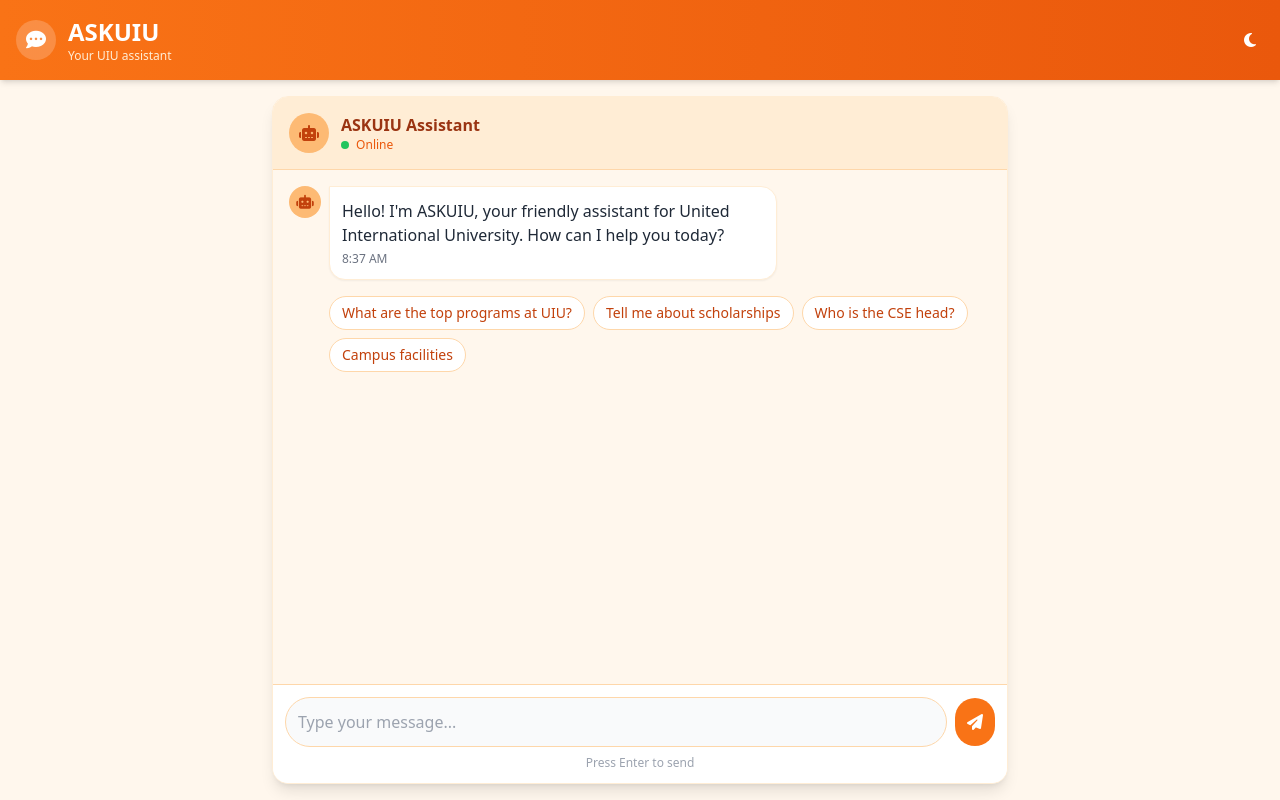
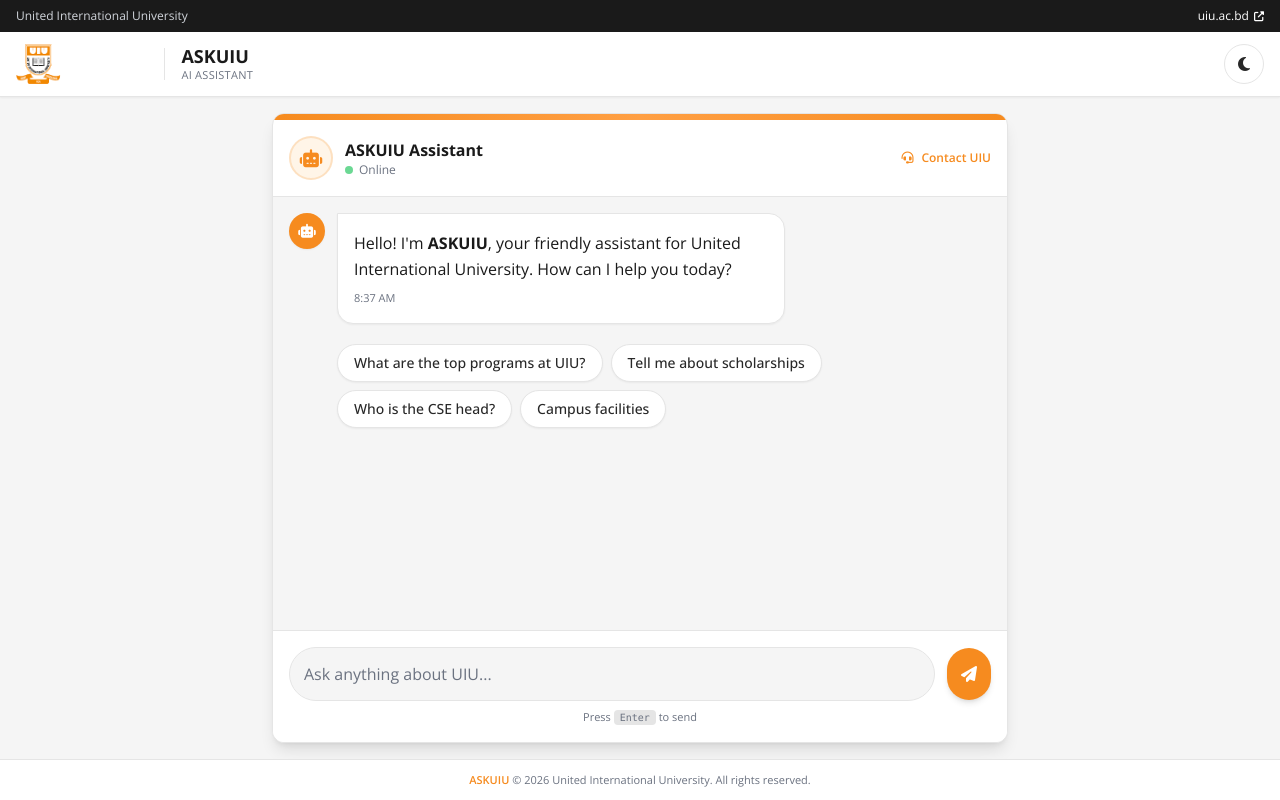
Before and after one commit to ArafathUIU/ASKUIU, a Flask app: page / in a window 1280 px wide. Run offline with Flask 3, Linux system fonts and the light colour scheme; parts of the project's set-up code (start-up, migrations or seed data) failed here and were passed over; some libraries are stand-ins or nearby versions.

Commit message:
feat: redesign UI with UIU brand identity
- Research UIU website visual identity: primary orange #F68B1F,
  dark #282828, Open Sans font, official logo.
- Add static/uiu-logo.png and static/favicon.png from uiu.ac.bd.
- Redesign templates/index.html with UIU header bar, logo, orange
  accent gradient, cleaner chat card, and improved dark mode.
- Update static/style.css with UIU color tokens and Open Sans.
- Update static/script.js to match new color scheme and add footer year.

```diff
--- a/static/script.js
+++ b/static/script.js
@@ -6,6 +6,11 @@ document.addEventListener('DOMContentLoaded', function () {
     const sendButton = document.getElementById('send-button');
     const themeToggle = document.getElementById('theme-toggle');
     const quickQuestions = document.getElementById('quick-questions');
+    const yearSpan = document.getElementById('year');
+
+    if (yearSpan) {
+        yearSpan.textContent = new Date().getFullYear();
+    }
 
     // Theme handling
     function initTheme() {
@@ -70,7 +75,7 @@ document.addEventListener('DOMContentLoaded', function () {
     function linkify(text) {
         const urlRegex = /(https?:\/\/[^\s]+)/g;
         return escapeHtml(text).replace(urlRegex, function (url) {
-            return `<a href="${url}" target="_blank" rel="noopener noreferrer" class="text-brand-600 dark:text-brand-400 underline">${url}</a>`;
+            return `<a href="${url}" target="_blank" rel="noopener noreferrer" class="text-uiu-orange hover:text-uiu-orange-hover underline">${url}</a>`;
         });
     }
 
@@ -83,22 +88,22 @@ document.addEventListener('DOMContentLoaded', function () {
 
         if (!isUser) {
             messageDiv.innerHTML = `
-                <div class="w-8 h-8 rounded-full bg-brand-300 dark:bg-brand-600 flex items-center justify-center mr-2 flex-shrink-0">
-                    <i class="fas fa-robot text-brand-700 dark:text-white text-sm"></i>
+                <div class="w-9 h-9 rounded-full bg-uiu-orange text-white flex items-center justify-center mr-2 flex-shrink-0 shadow-sm">
+                    <i class="fas fa-robot text-sm"></i>
                 </div>
-                <div class="max-w-[85%] md:max-w-md lg:max-w-lg bg-white dark:bg-gray-800 p-3 rounded-2xl rounded-tl-none shadow-sm border border-brand-100 dark:border-gray-700 transition-colors duration-300">
-                    <div class="text-gray-800 dark:text-gray-100 text-sm leading-relaxed">${linkify(text)}</div>
-                    <p class="text-xs text-gray-500 dark:text-gray-400 mt-1">${time}</p>
+                <div class="max-w-[85%] md:max-w-md lg:max-w-lg bg-white dark:bg-gray-800 p-4 rounded-2xl rounded-tl-none shadow-sm border border-uiu-gray-200 dark:border-gray-700 transition-colors duration-300">
+                    <div class="text-uiu-black dark:text-gray-100 text-sm leading-relaxed">${linkify(text)}</div>
+                    <p class="text-[11px] text-uiu-gray-600 dark:text-gray-400 mt-2">${time}</p>
                 </div>
             `;
         } else {
             messageDiv.innerHTML = `
-                <div class="max-w-[85%] md:max-w-md lg:max-w-lg bg-brand-500 text-white p-3 rounded-2xl rounded-tr-none shadow-sm">
+                <div class="max-w-[85%] md:max-w-md lg:max-w-lg bg-uiu-orange text-white p-4 rounded-2xl rounded-tr-none shadow-md">
                     <div class="text-sm leading-relaxed">${escapeHtml(text)}</div>
-                    <p class="text-xs text-brand-100 mt-1">${time}</p>
+                    <p class="text-[11px] text-white/80 mt-2">${time}</p>
                 </div>
-                <div class="w-8 h-8 rounded-full bg-brand-100 dark:bg-gray-700 flex items-center justify-center ml-2 flex-shrink-0">
-                    <i class="fas fa-user text-brand-600 dark:text-brand-300 text-sm"></i>
+                <div class="w-9 h-9 rounded-full bg-uiu-orange-light dark:bg-gray-700 flex items-center justify-center ml-2 flex-shrink-0 border border-uiu-orange/20">
+                    <i class="fas fa-user text-uiu-orange dark:text-uiu-orange text-sm"></i>
                 </div>
             `;
         }
--- a/static/style.css
+++ b/static/style.css
@@ -1,11 +1,24 @@
 :root {
-    --scrollbar-track: rgba(255, 166, 0, 0.1);
-    --scrollbar-thumb: rgba(255, 166, 0, 0.4);
+    --uiu-orange: #F68B1F;
+    --uiu-orange-hover: #E07D18;
+    --uiu-orange-light: #FFF5E8;
+    --uiu-dark: #282828;
+    --uiu-black: #1A1A1A;
+    --uiu-gray: #F5F5F5;
+    --uiu-gray-200: #E5E5E5;
+
+    --scrollbar-track: rgba(246, 139, 31, 0.08);
+    --scrollbar-thumb: rgba(246, 139, 31, 0.35);
 }
 
 .dark {
-    --scrollbar-track: rgba(75, 85, 99, 0.3);
-    --scrollbar-thumb: rgba(249, 115, 22, 0.5);
+    --scrollbar-track: rgba(75, 85, 99, 0.25);
+    --scrollbar-thumb: rgba(246, 139, 31, 0.55);
+}
+
+/* Base typography */
+body {
+    font-family: 'Open Sans', sans-serif;
 }
 
 /* Custom scrollbar */
@@ -66,7 +79,7 @@
 /* Focus styles for accessibility */
 button:focus-visible,
 input:focus-visible {
-    outline: 2px solid #f97316;
+    outline: 2px solid var(--uiu-orange);
     outline-offset: 2px;
 }
 
@@ -75,3 +88,14 @@ input:focus-visible {
     transition-property: background-color, border-color, color;
     transition-duration: 150ms;
 }
+
+/* Selection color */
+::selection {
+    background-color: rgba(246, 139, 31, 0.25);
+    color: inherit;
+}
+
+/* Utility to prevent layout shift from scrollbar */
+html {
+    overflow-y: scroll;
+}
--- a/templates/index.html
+++ b/templates/index.html
@@ -4,28 +4,35 @@
   <meta charset="UTF-8" />
   <meta name="viewport" content="width=device-width, initial-scale=1.0"/>
   <meta name="description" content="ASKUIU - AI assistant for United International University"/>
-  <title>ASKUIU - Chat Interface</title>
+  <title>ASKUIU - United International University</title>
+  <link rel="preconnect" href="https://fonts.googleapis.com">
+  <link rel="preconnect" href="https://fonts.gstatic.com" crossorigin>
+  <link href="https://fonts.googleapis.com/css2?family=Open+Sans:wght@300;400;500;600;700;800&display=swap" rel="stylesheet">
   <script src="https://cdn.tailwindcss.com"></script>
   <link rel="stylesheet" href="https://cdnjs.cloudflare.com/ajax/libs/font-awesome/6.4.0/css/all.min.css" />
   <link rel="stylesheet" href="/static/style.css" />
-  <link rel="icon" href="/static/favicon.svg" type="image/svg+xml" />
+  <link rel="icon" href="/static/favicon.png" type="image/png" />
   <script>
     tailwind.config = {
       darkMode: 'class',
       theme: {
         extend: {
+          fontFamily: {
+            sans: ['"Open Sans"', 'sans-serif'],
+          },
           colors: {
-            brand: {
-              50: '#fff7ed',
-              100: '#ffedd5',
-              200: '#fed7aa',
-              300: '#fdba74',
-              400: '#fb923c',
-              500: '#f97316',
-              600: '#ea580c',
-              700: '#c2410c',
-              800: '#9a3412',
-              900: '#7c2d12',
+            uiu: {
+              orange: '#F68B1F',
+              'orange-hover': '#E07D18',
+              'orange-light': '#FFF5E8',
+              dark: '#282828',
+              black: '#1A1A1A',
+              gray: '#F5F5F5',
+              'gray-100': '#EFEFEF',
+              'gray-200': '#E5E5E5',
+              'gray-600': '#6B7280',
+              'gray-700': '#374151',
+              'gray-800': '#1F2937',
             }
           }
         }
@@ -34,20 +41,31 @@
   </script>
 </head>
 
-<body class="bg-brand-50 dark:bg-gray-900 h-screen flex flex-col transition-colors duration-300">
+<body class="bg-uiu-gray dark:bg-uiu-black h-screen flex flex-col font-sans transition-colors duration-300">
+  <!-- Top Global Bar (UIU style) -->
+  <div class="bg-uiu-black text-white text-xs py-2">
+    <div class="container mx-auto px-4 flex justify-between items-center">
+      <span class="text-gray-300 hidden sm:inline">United International University</span>
+      <div class="flex items-center gap-4 ml-auto">
+        <a href="https://www.uiu.ac.bd/" target="_blank" rel="noopener" class="hover:text-uiu-orange transition">uiu.ac.bd <i class="fas fa-external-link-alt text-[10px] ml-0.5"></i></a>
+      </div>
+    </div>
+  </div>
+
   <!-- Header -->
-  <header class="bg-gradient-to-r from-brand-500 to-brand-600 text-white p-4 shadow-md">
-    <div class="container mx-auto flex justify-between items-center">
-      <div class="flex items-center space-x-3">
-        <div class="w-10 h-10 rounded-full bg-white/20 flex items-center justify-center">
-          <i class="fas fa-comment-dots text-white text-xl"></i>
-        </div>
-        <div>
-          <h1 class="text-2xl font-bold">ASKUIU</h1>
-          <p class="text-xs text-brand-100">Your UIU assistant</p>
+  <header class="bg-white dark:bg-uiu-dark border-b border-uiu-gray-200 dark:border-gray-700 shadow-sm">
+    <div class="container mx-auto px-4 h-16 flex justify-between items-center">
+      <div class="flex items-center gap-4">
+        <a href="https://www.uiu.ac.bd/" target="_blank" rel="noopener" class="flex items-center" title="United International University">
+          <img src="/static/uiu-logo.png" alt="UIU Logo" class="h-10 w-auto object-contain" />
+        </a>
+        <div class="h-8 w-px bg-uiu-gray-200 dark:border-gray-600 hidden sm:block"></div>
+        <div class="hidden sm:block">
+          <h1 class="text-lg font-bold text-uiu-black dark:text-white leading-tight">ASKUIU</h1>
+          <p class="text-[11px] text-uiu-gray-600 dark:text-gray-400 uppercase tracking-wide">AI Assistant</p>
         </div>
       </div>
-      <button id="theme-toggle" class="p-2 rounded-full hover:bg-white/20 transition" aria-label="Toggle dark mode">
+      <button id="theme-toggle" class="w-10 h-10 rounded-full border border-uiu-gray-200 dark:border-gray-600 hover:bg-uiu-gray-100 dark:hover:bg-gray-700 transition flex items-center justify-center text-uiu-dark dark:text-white" aria-label="Toggle dark mode">
         <i class="fas fa-moon"></i>
       </button>
     </div>
@@ -55,82 +73,97 @@
 
   <!-- Chat Body -->
   <main class="flex-1 container mx-auto max-w-3xl w-full p-4 flex flex-col overflow-hidden">
-    <div class="flex flex-col bg-white dark:bg-gray-800 rounded-2xl shadow-lg h-full overflow-hidden border border-brand-100 dark:border-gray-700 transition-colors duration-300">
+    <div class="flex flex-col bg-white dark:bg-uiu-dark rounded-xl shadow-lg h-full overflow-hidden border border-uiu-gray-200 dark:border-gray-700 transition-colors duration-300 relative">
+      <!-- Accent top bar -->
+      <div class="h-1.5 bg-gradient-to-r from-uiu-orange via-[#ff9f43] to-uiu-orange"></div>
+
       <!-- Chat Header -->
-      <div class="p-4 bg-brand-100 dark:bg-gray-700 border-b border-brand-200 dark:border-gray-600 flex items-center transition-colors duration-300">
-        <div class="w-10 h-10 rounded-full bg-brand-300 dark:bg-brand-600 flex items-center justify-center mr-3">
-          <i class="fas fa-robot text-brand-700 dark:text-white"></i>
+      <div class="p-4 border-b border-uiu-gray-200 dark:border-gray-700 flex items-center justify-between transition-colors duration-300">
+        <div class="flex items-center">
+          <div class="w-11 h-11 rounded-full bg-uiu-orange-light dark:bg-uiu-orange/20 flex items-center justify-center mr-3 border-2 border-uiu-orange/20">
+            <i class="fas fa-robot text-uiu-orange text-lg"></i>
+          </div>
+          <div>
+            <h3 class="font-bold text-uiu-black dark:text-white">ASKUIU Assistant</h3>
+            <p class="text-xs text-uiu-gray-600 dark:text-gray-400 flex items-center">
+              <span class="inline-block w-2 h-2 rounded-full bg-green-500 mr-1.5 animate-pulse"></span> Online
+            </p>
+          </div>
         </div>
-        <div>
-          <h3 class="font-semibold text-brand-800 dark:text-white">ASKUIU Assistant</h3>
-          <p class="text-xs text-brand-600 dark:text-brand-200">
-            <span class="inline-block w-2 h-2 rounded-full bg-green-500 mr-1"></span> Online
-          </p>
-        </div>
+        <a href="https://www.uiu.ac.bd/contact-us/" target="_blank" rel="noopener" class="hidden sm:flex items-center gap-2 text-xs font-semibold text-uiu-orange hover:text-uiu-orange-hover transition">
+          <i class="fas fa-headset"></i> Contact UIU
+        </a>
       </div>
 
       <!-- Messages Area -->
-      <div id="messages-container" class="flex-1 overflow-y-auto p-4 space-y-4 bg-brand-50 dark:bg-gray-900 custom-scrollbar transition-colors duration-300">
+      <div id="messages-container" class="flex-1 overflow-y-auto p-4 space-y-5 bg-uiu-gray dark:bg-uiu-black custom-scrollbar transition-colors duration-300">
         <!-- Welcome message -->
-        <div class="flex items-start space-x-2 message-entry">
-          <div class="w-8 h-8 rounded-full bg-brand-300 dark:bg-brand-600 flex items-center justify-center flex-shrink-0">
-            <i class="fas fa-robot text-brand-700 dark:text-white text-sm"></i>
+        <div class="flex items-start space-x-3 message-entry">
+          <div class="w-9 h-9 rounded-full bg-uiu-orange text-white flex items-center justify-center flex-shrink-0 shadow-sm">
+            <i class="fas fa-robot text-sm"></i>
           </div>
-          <div class="bg-white dark:bg-gray-800 p-3 rounded-2xl rounded-tl-none shadow-sm border border-brand-100 dark:border-gray-700 max-w-md transition-colors duration-300">
-            <p class="text-gray-800 dark:text-gray-100">Hello! I'm ASKUIU, your friendly assistant for United International University. How can I help you today?</p>
-            <p class="text-xs text-gray-500 dark:text-gray-400 mt-1" data-timestamp></p>
+          <div class="bg-white dark:bg-gray-800 p-4 rounded-2xl rounded-tl-none shadow-sm border border-uiu-gray-200 dark:border-gray-700 max-w-md transition-colors duration-300">
+            <p class="text-uiu-black dark:text-gray-100 leading-relaxed">Hello! I'm <strong>ASKUIU</strong>, your friendly assistant for United International University. How can I help you today?</p>
+            <p class="text-[11px] text-uiu-gray-600 dark:text-gray-400 mt-2" data-timestamp></p>
           </div>
         </div>
 
         <!-- Quick Questions -->
-        <div id="quick-questions" class="flex flex-wrap gap-2 pl-10 message-entry">
-          <button class="quick-question px-3 py-1.5 bg-white dark:bg-gray-800 border border-brand-200 dark:border-gray-600 text-brand-700 dark:text-brand-300 rounded-full text-sm hover:bg-brand-100 dark:hover:bg-gray-700 transition">
+        <div id="quick-questions" class="flex flex-wrap gap-2 pl-12 message-entry">
+          <button class="quick-question px-4 py-2 bg-white dark:bg-gray-800 border border-uiu-gray-200 dark:border-gray-600 text-uiu-dark dark:text-gray-200 rounded-full text-sm font-medium hover:border-uiu-orange hover:text-uiu-orange dark:hover:text-uiu-orange transition shadow-sm">
             What are the top programs at UIU?
           </button>
-          <button class="quick-question px-3 py-1.5 bg-white dark:bg-gray-800 border border-brand-200 dark:border-gray-600 text-brand-700 dark:text-brand-300 rounded-full text-sm hover:bg-brand-100 dark:hover:bg-gray-700 transition">
+          <button class="quick-question px-4 py-2 bg-white dark:bg-gray-800 border border-uiu-gray-200 dark:border-gray-600 text-uiu-dark dark:text-gray-200 rounded-full text-sm font-medium hover:border-uiu-orange hover:text-uiu-orange dark:hover:text-uiu-orange transition shadow-sm">
             Tell me about scholarships
           </button>
-          <button class="quick-question px-3 py-1.5 bg-white dark:bg-gray-800 border border-brand-200 dark:border-gray-600 text-brand-700 dark:text-brand-300 rounded-full text-sm hover:bg-brand-100 dark:hover:bg-gray-700 transition">
+          <button class="quick-question px-4 py-2 bg-white dark:bg-gray-800 border border-uiu-gray-200 dark:border-gray-600 text-uiu-dark dark:text-gray-200 rounded-full text-sm font-medium hover:border-uiu-orange hover:text-uiu-orange dark:hover:text-uiu-orange transition shadow-sm">
             Who is the CSE head?
           </button>
-          <button class="quick-question px-3 py-1.5 bg-white dark:bg-gray-800 border border-brand-200 dark:border-gray-600 text-brand-700 dark:text-brand-300 rounded-full text-sm hover:bg-brand-100 dark:hover:bg-gray-700 transition">
+          <button class="quick-question px-4 py-2 bg-white dark:bg-gray-800 border border-uiu-gray-200 dark:border-gray-600 text-uiu-dark dark:text-gray-200 rounded-full text-sm font-medium hover:border-uiu-orange hover:text-uiu-orange dark:hover:text-uiu-orange transition shadow-sm">
             Campus facilities
           </button>
         </div>
       </div>
 
       <!-- Typing Indicator -->
-      <div class="typing-indicator hidden px-4 py-2 bg-brand-100 dark:bg-gray-700 transition-colors duration-300">
+      <div class="typing-indicator hidden px-4 py-3 bg-uiu-gray dark:bg-uiu-black border-t border-uiu-gray-200 dark:border-gray-700 transition-colors duration-300">
         <div class="flex items-center">
-          <div class="w-8 h-8 rounded-full bg-brand-300 dark:bg-brand-600 flex items-center justify-center mr-2">
-            <i class="fas fa-robot text-brand-700 dark:text-white text-sm"></i>
+          <div class="w-9 h-9 rounded-full bg-uiu-orange text-white flex items-center justify-center mr-3">
+            <i class="fas fa-robot text-sm"></i>
           </div>
-          <div class="flex space-x-1">
-            <div class="w-2 h-2 rounded-full bg-brand-500 animate-bounce"></div>
-            <div class="w-2 h-2 rounded-full bg-brand-500 animate-bounce delay-150"></div>
-            <div class="w-2 h-2 rounded-full bg-brand-500 animate-bounce delay-300"></div>
+          <div class="flex space-x-1.5 bg-white dark:bg-gray-800 px-4 py-3 rounded-2xl rounded-tl-none shadow-sm border border-uiu-gray-200 dark:border-gray-700">
+            <div class="w-2 h-2 rounded-full bg-uiu-orange animate-bounce"></div>
+            <div class="w-2 h-2 rounded-full bg-uiu-orange animate-bounce delay-150"></div>
+            <div class="w-2 h-2 rounded-full bg-uiu-orange animate-bounce delay-300"></div>
           </div>
         </div>
       </div>
 
       <!-- Message Input -->
-      <form id="query-form" class="border-t border-brand-200 dark:border-gray-600 bg-white dark:bg-gray-800 p-3 transition-colors duration-300">
-        <div class="flex items-center">
+      <form id="query-form" class="border-t border-uiu-gray-200 dark:border-gray-700 bg-white dark:bg-uiu-dark p-4 transition-colors duration-300">
+        <div class="flex items-center gap-3">
           <div class="flex-1 relative">
-            <input type="text" id="user_message" name="user_message" placeholder="Type your message..."
-              class="w-full p-3 pr-12 rounded-full border border-brand-200 dark:border-gray-600 bg-gray-50 dark:bg-gray-700 text-gray-800 dark:text-white focus:outline-none focus:ring-2 focus:ring-brand-300 dark:focus:ring-brand-500 transition"/>
+            <input type="text" id="user_message" name="user_message" placeholder="Ask anything about UIU..."
+              class="w-full p-3.5 pr-12 rounded-full border border-uiu-gray-200 dark:border-gray-600 bg-uiu-gray dark:bg-gray-800 text-uiu-black dark:text-white placeholder-uiu-gray-600 focus:outline-none focus:ring-2 focus:ring-uiu-orange/50 focus:border-uiu-orange transition"/>
           </div>
           <button type="submit" id="send-button"
-            class="ml-2 p-3 rounded-full bg-brand-500 text-white hover:bg-brand-600 transition disabled:opacity-50 disabled:cursor-not-allowed"
+            class="p-3.5 rounded-full bg-uiu-orange text-white hover:bg-uiu-orange-hover transition disabled:opacity-50 disabled:cursor-not-allowed shadow-md"
             aria-label="Send message">
             <i class="fas fa-paper-plane"></i>
           </button>
         </div>
-        <p class="text-xs text-gray-400 dark:text-gray-500 mt-2 text-center">Press Enter to send</p>
+        <p class="text-[11px] text-uiu-gray-600 dark:text-gray-500 mt-2 text-center">Press <kbd class="px-1.5 py-0.5 bg-uiu-gray-200 dark:bg-gray-700 rounded text-[10px]">Enter</kbd> to send</p>
       </form>
     </div>
   </main>
 
+  <!-- Footer -->
+  <footer class="bg-white dark:bg-uiu-dark border-t border-uiu-gray-200 dark:border-gray-700 py-3">
+    <div class="container mx-auto px-4 text-center text-[11px] text-uiu-gray-600 dark:text-gray-500">
+      <span class="font-semibold text-uiu-orange">ASKUIU</span> &copy; <span id="year"></span> United International University. All rights reserved.
+    </div>
+  </footer>
+
   <script src="/static/script.js"></script>
 </body>
 </html>
```
Also changed, not shown: static/favicon.png (added), static/favicon.svg (deleted), static/uiu-logo.png (added).
